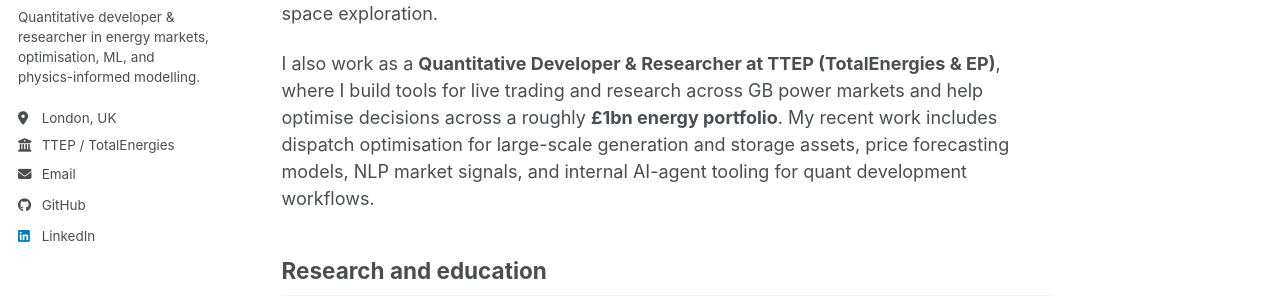
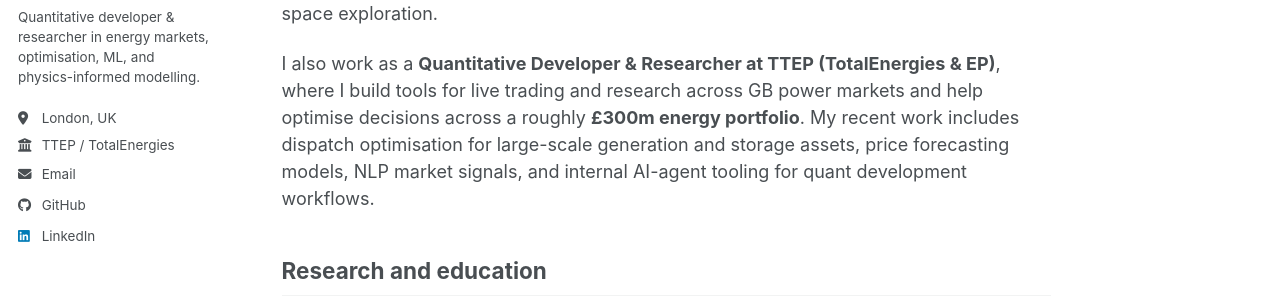
Before and after one commit to eugkim0120/eugkim0120.github.io, a Jekyll site: the page built from _pages/about.md, in a window 1280 px wide and 1400 px high. Shown: the part 329-629 px from the top of the window. Built offline with Jekyll 4.4.1, drawn with Linux system fonts in a browser that asks for light colours; a script bundle is joined from its source files by our own code; library files that are not in the unit come from our copies; some of the changed text lies outside the part shown.

Commit message:
Fix TTEP portfolio size: £1bn -> £300m

```diff
--- a/_pages/about.md
+++ b/_pages/about.md
@@ -11,7 +11,7 @@
 
 My current research focus is **AI surrogate modelling for inertial confinement fusion** at the University of Oxford, where I work on compute-efficient neural operator models for approximating expensive fusion simulations and accelerating high-dimensional design-space exploration.
 
-I also work as a **Quantitative Developer & Researcher at TTEP (TotalEnergies & EP)**, where I build tools for live trading and research across GB power markets and help optimise decisions across a roughly **£1bn energy portfolio**. My recent work includes dispatch optimisation for large-scale generation and storage assets, price forecasting models, NLP market signals, and internal AI-agent tooling for quant development workflows.
+I also work as a **Quantitative Developer & Researcher at TTEP (TotalEnergies & EP)**, where I build tools for live trading and research across GB power markets and help optimise decisions across a roughly **£300m energy portfolio**. My recent work includes dispatch optimisation for large-scale generation and storage assets, price forecasting models, NLP market signals, and internal AI-agent tooling for quant development workflows.
 
 ## Research and education
 
@@ -32,7 +32,7 @@
 <div class="institution-heading"><img class="institution-logo" src="/images/logos/ttep.svg" alt="TTEP logo"><h3>TTEP (TotalEnergies & EP) — Quantitative Developer & Researcher</h3></div>
 *Feb 2026 – Present*
 
-I build production trading and research software used to optimise a roughly **£1bn portfolio** spanning a 3GW CCGT, 400MW Battery Energy Storage System (BESS), and 400MW biomass asset base. Recent work includes live dispatch-optimisation tooling, deployed forecasting models, NLP gas-price sentiment signals, and Python/FastAPI/Streamlit replacements for legacy Excel workflows.
+I build production trading and research software used to optimise a roughly **£300m portfolio** spanning a 3GW CCGT, 400MW Battery Energy Storage System (BESS), and 400MW biomass asset base. Recent work includes live dispatch-optimisation tooling, deployed forecasting models, NLP gas-price sentiment signals, and Python/FastAPI/Streamlit replacements for legacy Excel workflows.
 
 <div class="institution-heading"><img class="institution-logo" src="/images/logos/aurora-energy-research.svg" alt="Aurora Energy Research logo"><h3>Aurora Energy Research — Energy Modelling Analyst</h3></div>
 *Sep 2024 – Feb 2026*
```
Also changed, not shown: _pages/cv.md (+1 -1 lines).
